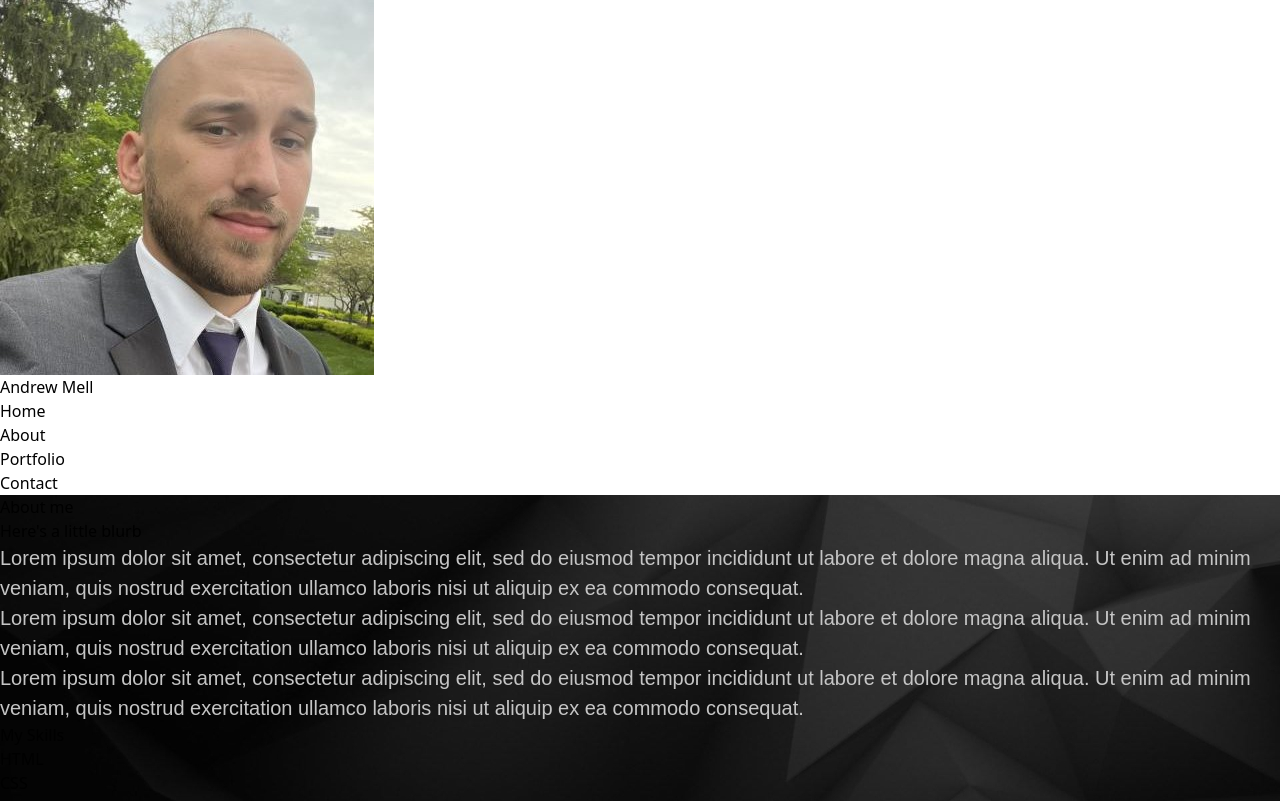
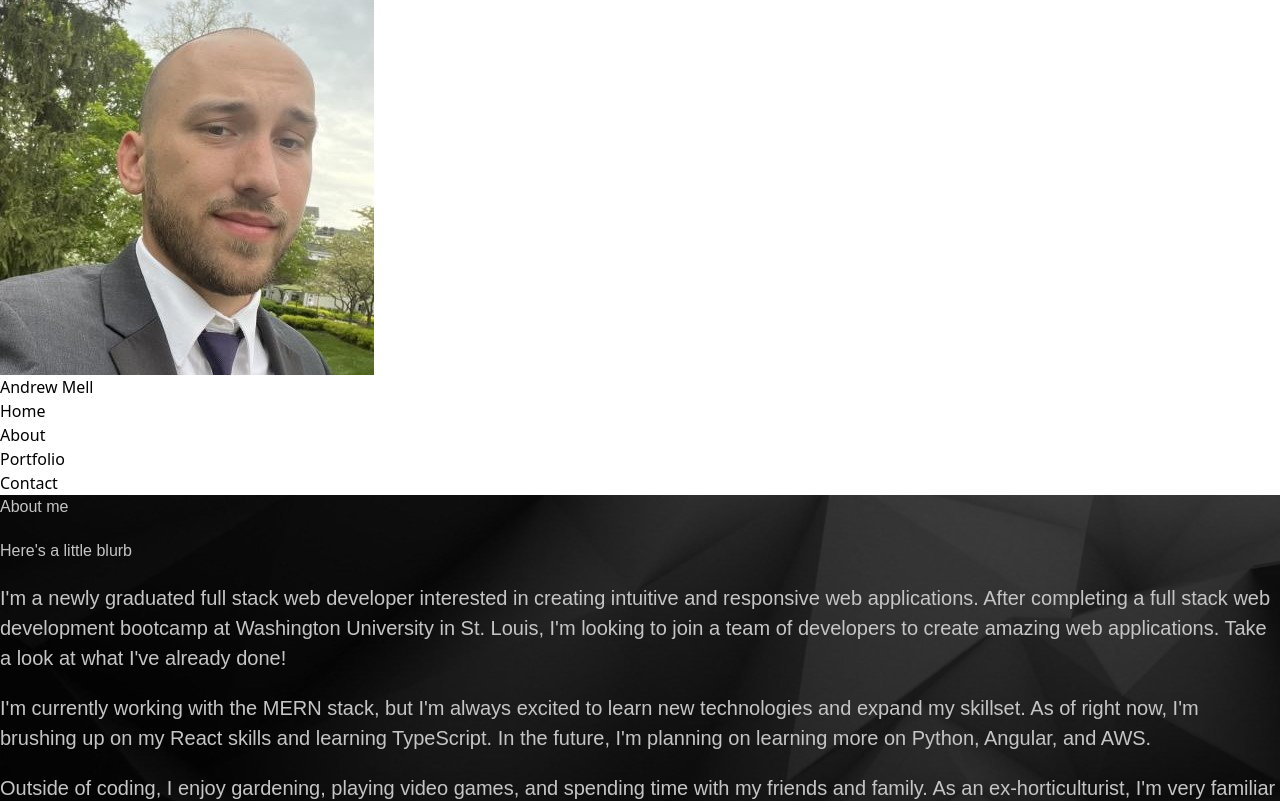
Before and after one commit to andmell/React-Based-Portfolio, a React (Vite) app: page /about in a window 1280 px wide. Shown: the top 801 px of the page. Built offline with nearby package versions, Linux system fonts and the light colour scheme.

Commit message:
completed about section

```diff
--- a/src/pages/AboutMePage.jsx
+++ b/src/pages/AboutMePage.jsx
@@ -1,5 +1,8 @@
 import {skills} from '../utils/Skills';
+import { Link } from "react-router-dom";
 import './aboutmepage.css';
+
+
 export default function AboutMePage() {
   return (
     <div className="main-container text-center" id="body">
@@ -8,22 +11,18 @@ export default function AboutMePage() {
         <div className="about-me col-start-2 col-end-5 text-left text-white">
           <h4 className="text-4xl pb-5">Here's a little blurb</h4>
           <p>
-            Lorem ipsum dolor sit amet, consectetur adipiscing elit, sed do
-            eiusmod tempor incididunt ut labore et dolore magna aliqua. Ut enim
-            ad minim veniam, quis nostrud exercitation ullamco laboris nisi ut
-            aliquip ex ea commodo consequat.
+            I'm a newly graduated full stack web developer interested in creating intuitive and responsive web applications.
+            After completing a full stack web development bootcamp at Washington University in St. Louis,
+            I'm looking to join a team of developers to create amazing web applications. <Link to="/portfolio"><span className="animate-pulse">Take a look at what I've already done!</span></Link>
           </p>
           <p>
-            Lorem ipsum dolor sit amet, consectetur adipiscing elit, sed do
-            eiusmod tempor incididunt ut labore et dolore magna aliqua. Ut enim
-            ad minim veniam, quis nostrud exercitation ullamco laboris nisi ut
-            aliquip ex ea commodo consequat.
+            I'm currently working with the MERN stack, but I'm always excited to learn new technologies and expand my skillset. As of right now,
+            I'm brushing up on my React skills and learning TypeScript. In the future, I'm planning on learning more on Python, Angular, and AWS.
           </p>
           <p>
-            Lorem ipsum dolor sit amet, consectetur adipiscing elit, sed do
-            eiusmod tempor incididunt ut labore et dolore magna aliqua. Ut enim
-            ad minim veniam, quis nostrud exercitation ullamco laboris nisi ut
-            aliquip ex ea commodo consequat.
+            Outside of coding, I enjoy gardening, playing video games, and spending time with my friends and family. As an ex-horticulturist,
+            I'm very familiar with tenaciously working towards a goal in adverse, stressful conditions. I'm very excited to express that same tenacity not only
+            in horticulture, but in web development as well. I'm looking forward to working with you!
           </p>
         </div>
         <div className="skills col-start-6 col-span-2 text-left text-white">
@@ -31,7 +30,7 @@ export default function AboutMePage() {
           <ul className="flex flex-wrap">
             {skills.map((skill, index) => (
               <li key={index}
-              className="border rounded px-3 m-1"
+              className="rounded px-5 py-1 m-2 bg-gray-700 skillBox"
               >{skill}</li>
             ))}
           </ul>
--- a/src/pages/aboutmepage.css
+++ b/src/pages/aboutmepage.css
@@ -1,7 +1,37 @@
-p {
+p, h3, h4 {
     font-family: Arial, sans-serif;
     font-size: 20px;
     line-height: 1.5;
     color: #c5c5c5;
     margin-bottom: 20px;
+    margin-top: 20px;
+    padding-bottom: 20px;
+    opacity: 0;
+    animation: fadeInAnimation ease 3s;
+    animation-iteration-count: 1;
+    animation-fill-mode: forwards;
 }
+
+.skillBox{
+    opacity: 0;
+    animation: fadeInAnimation ease 3s;
+    animation-iteration-count: 1;
+    animation-fill-mode: forwards;
+    transition: top ease 0.2s;
+    position: relative;
+    top: 0px;
+
+}
+
+.skillBox:hover{
+    top: -5px;
+}
+
+@keyframes fadeInAnimation {
+    0% {
+        opacity: 0;
+    }
+    100% {
+        opacity: 1;
+     }
+};
```
